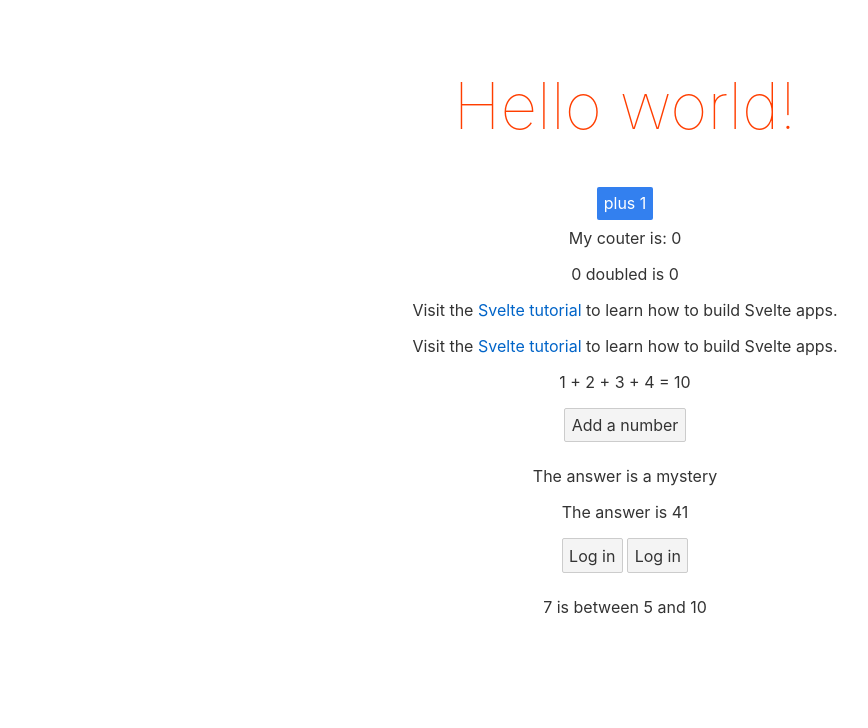
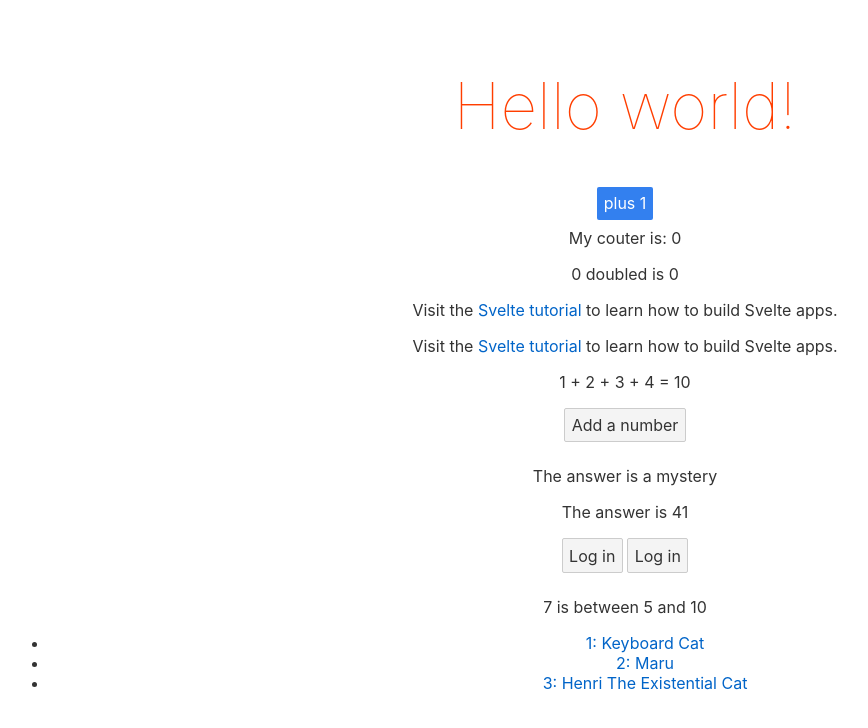
Before and after one commit to tankred/svelte-lab, a Svelte app: page / in a window 1280 px wide. Shown: the top 728 px of the page, without its empty margins (15-883 px from the left). Built offline with nearby package versions, Linux system fonts and the light colour scheme.

Commit message:
Loop a dataset
	modified:   CHANGELOG.md
	modified:   src/App.svelte

```diff
--- a/src/App.svelte
+++ b/src/App.svelte
@@ -1,11 +1,19 @@
 <script>
+  // import
   import Counter from "./Counter.svelte";
-  export let name;
-  let x = 7;
   import Updatearrays from "./Updatearrays.svelte";
   import Nested from './Nested.svelte';
+  // export
+  export let name;
+  // let
+  let user = { loggedIn: false };
+  let x = 7;
+  let cats = [
+    { id: 'J---aiyznGQ', name: 'Keyboard Cat' },
+    { id: 'z_AbfPXTKms', name: 'Maru' },
+    { id: 'OUtn3pvWmpg', name: 'Henri The Existential Cat' }
+  ];
   // login button
-  let user = { loggedIn: false };
   function toggle() {
     user.loggedIn = !user.loggedIn;
   }
@@ -47,6 +55,11 @@
        {:else}
 	<p>{x} is between 5 and 10</p>
        {/if}
+       <ul>
+	{#each cats as cat, i}
+	  <li><a target="_blank" href="https://www.youtube.com/watch?v={cat.id}">{i + 1}: {cat.name}</a></li>
+	{/each}
+       </ul>
 </main>
 
 <style>
```
Also changed, not shown: 1 other file (tests, documents, lock files or other folders).
